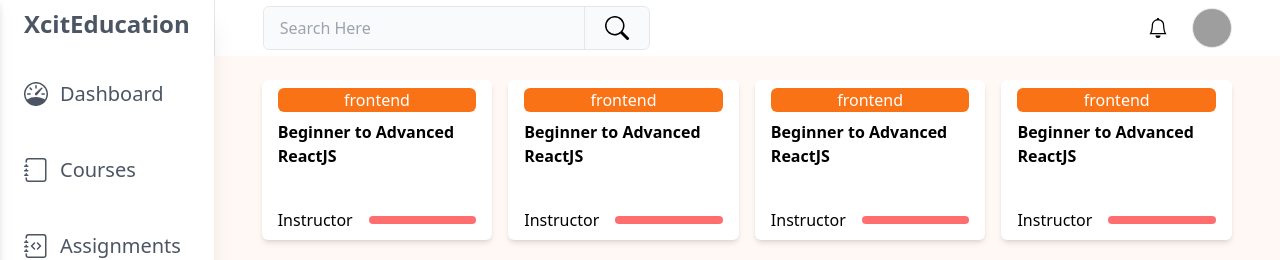
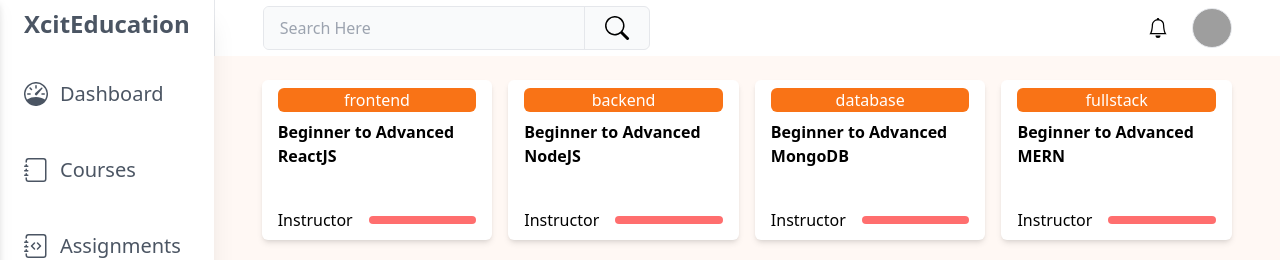
Before and after one commit to devjs1000/course-hub, a React (Vite) app: page /my-profile/courses in a window 1280 px wide. Shown: the top 260 px of the page. Built offline with nearby package versions, Linux system fonts and the light colour scheme; no server answers; grey boxes are pictures that could not be loaded.

Commit message:
courses card UI updated

```diff
--- a/src/components/profile/Courses.jsx
+++ b/src/components/profile/Courses.jsx
@@ -5,9 +5,9 @@ function Courses() {
 	return (
 		<div className="px-12 grid grid-cols-4 gap-4">
 			<OngoingCourseCard tag="frontend" title="Beginner to Advanced ReactJS" />
-			<OngoingCourseCard tag="frontend" title="Beginner to Advanced ReactJS" />
-			<OngoingCourseCard tag="frontend" title="Beginner to Advanced ReactJS" />
-			<OngoingCourseCard tag="frontend" title="Beginner to Advanced ReactJS" />
+			<OngoingCourseCard tag="backend" title="Beginner to Advanced NodeJS" />
+			<OngoingCourseCard tag="database" title="Beginner to Advanced MongoDB" />
+			<OngoingCourseCard tag="fullstack" title="Beginner to Advanced MERN" />
 		</div>
 	);
 }
```
